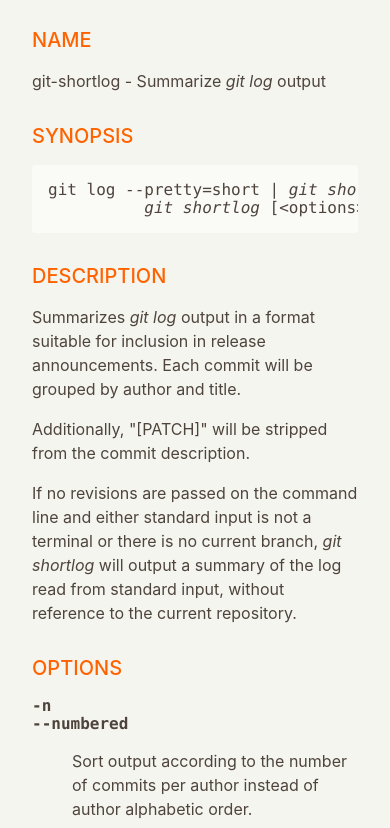
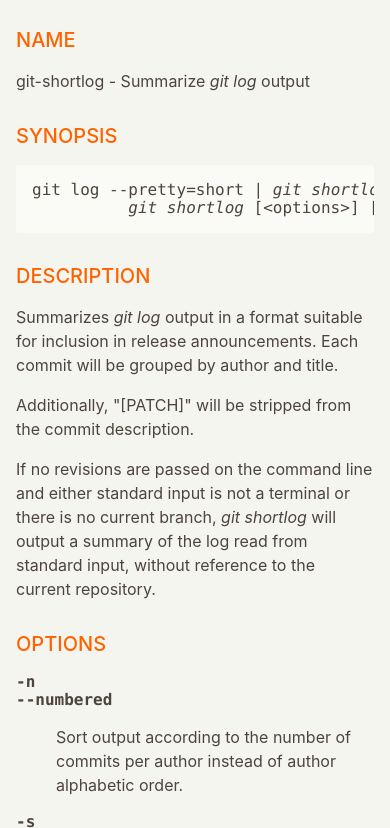
Before and after one commit to jasonlong/nugit, a website: page index.html in a window 390 px wide. Shown: the part 97-925 px from the top of the page. Drawn offline with Linux system fonts and the light colour scheme.

Commit message:
Tweak responsive page padding

```diff
--- a/index.html
+++ b/index.html
@@ -10,7 +10,7 @@
     <link rel="stylesheet" href="/dist/index.css">
   </head>
 
-  <body class="sans-serif bg-tan dark-gray ph4 ph5-l">
+  <body class="sans-serif bg-tan dark-gray ph3 ph4-m ph5-l">
     <header class="dt pv3 pv3-l v-mid w-100">
       <div class="pr3 dtc">
 	<img src="/img/git-logo-full.svg" width="110">
```
